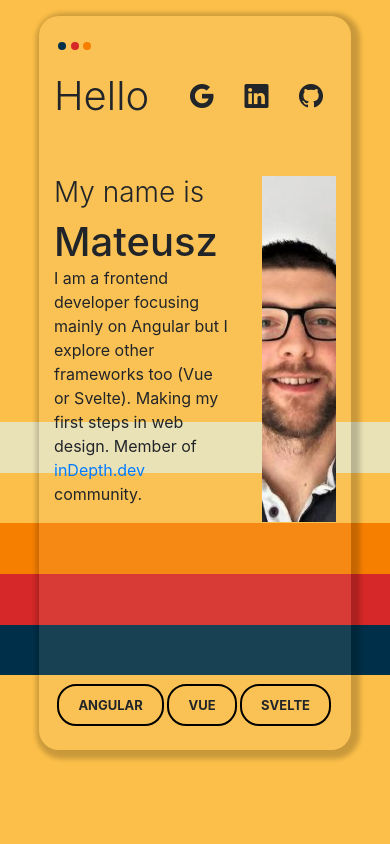
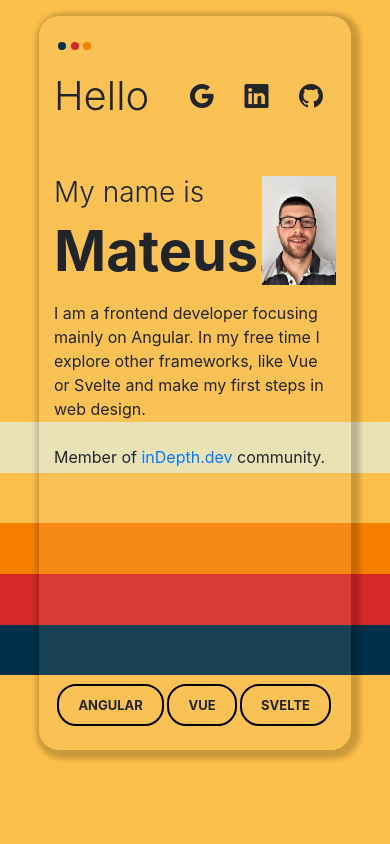
Before and after one commit to ragtam/mgk, a Svelte app: page / in a window 390 px wide. Shown: the top 844 px of the page. Built offline with nearby package versions, Linux system fonts and the light colour scheme.

Commit message:
footer updated

```diff
--- a/src/App.svelte
+++ b/src/App.svelte
@@ -1,7 +1,7 @@
 <script>
 	import '../node_modules/bootstrap/dist/css/bootstrap.min.css';
 	import '../node_modules/bootstrap-icons/font/bootstrap-icons.css';
-	import HomeScreenNew from './home-screen-new/Home-Screen-New.svelte';
+	import LandingPage from './landing-page/landing-page.svelte';
 	import MyProjectsHeader from './my-projects-header/My-Projects-Header.svelte';
 	import ProjectsList from './my-projects/Projects-List.svelte';
 	import Other from './other/other.svelte';
@@ -10,7 +10,7 @@
 </script>
 
 <div>
-	<HomeScreenNew />
+	<LandingPage />
 
 	<MyProjectsHeader />
 
--- a/src/footer/Footer.svelte
+++ b/src/footer/Footer.svelte
@@ -1,5 +1,40 @@
+<script>
+	import { onMount } from 'svelte';
+	import anime from 'animejs';
+
+	onMount(() => {
+		const animation = anime({
+			targets: '.footer > .animation-stagger > *',
+			opacity: [0, 1],
+			delay: anime.stagger(100),
+			autoplay: false,
+		});
+
+		const observer = new IntersectionObserver(
+			(entries) => {
+				entries.forEach((entry) => {
+					if (entry.isIntersecting) {
+						animation.play();
+					} else {
+					}
+				});
+			},
+			{ threshold: 0.5 }
+		);
+		const element = document.querySelector('.footer');
+		observer.observe(element);
+	});
+</script>
+
 <div class="footer">
-	<h1 class="text-muted">Footer</h1>
+	<div class="animation-stagger text-center">
+		<h1 class="h5 text-muted font-weight-light">This page was designed in Figma.</h1>
+		<h1 class="h5 text-muted font-weight-light">Then it was coded in Svelte.</h1>
+		<h1 class="h5 text-muted font-weight-light">Later Firebase took care of hosting.</h1>
+		<h1 class="h5 text-muted font-weight-light">And now you are seeing it in your favourite browser!</h1>
+		<h1 class="h5 text-muted font-weight-light">If you like it, feel free to</h1>
+		<button class="btn btn-dark text-uppercase mt-3"> reach me out</button>
+	</div>
 </div>
 
 <style>
@@ -9,5 +44,9 @@
 		box-shadow: 0px -8px 6px 1px rgb(0 0 0 / 20%);
 		min-height: 50vh;
 		background-color: #003049;
+
+		display: grid;
+		justify-content: center;
+		align-content: center;
 	}
 </style>
--- /dev/null
+++ b/src/landing-page/Landing-Page-Intro.svelte
@@ -0,0 +1,6 @@
+<div>
+	<h1 class="h2 font-weight-light d-none d-sm-block">My name is</h1>
+	<p class="display-1 mb-0 d-none d-md-block" style="margin-left: -6px;">Mateusz</p>
+	<h1 class="h3 font-weight-light d-block d-sm-none">My name is</h1>
+	<h1 class="display-4 mb-0 d-block d-md-none font-weight-bold">Mateusz</h1>
+</div>
--- a/src/home-screen-new/Home-Screen-New.svelte
+++ b/src/landing-page/Landing-Page.svelte
@@ -2,10 +2,14 @@
 	import { onMount } from 'svelte';
 	import anime from 'animejs/lib/anime.es.js';
 	import { initializeTiltElement, destroyTilt, initializeRellax, destroyRellax } from '../utils';
+	import LandingPageIntro from './Landing-Page-Intro.svelte';
 
 	let isSectionVisible = false;
 	let rellax;
 	let tiltElement;
+
+	const description = `I am a frontend developer focusing mainly on Angular. In my free time I explore other frameworks, like Vue or Svelte and make my
+						first steps in web design. <br /><br/>Member of <a href="https://indepth.dev/" target="_blank">inDepth.dev</a> community.`;
 
 	onMount(() => {
 		const entryAnimation = getEntryAnimation();
@@ -137,17 +141,18 @@
 			</div>
 			<div class="row g-0 mt-5 introduction-text">
 				<div class="col-8 col-sm-7 col-md-8 col-lg-9">
-					<h1 class="h2 font-weight-light d-none d-sm-block">My name is</h1>
-					<p class="display-1 mb-0 d-none d-sm-block">Mateusz</p>
-					<h1 class="h3 font-weight-light d-block d-sm-none">My name is</h1>
-					<h1 class="display-5 mb-0 d-block d-sm-none">Mateusz</h1>
-					<p>
-						I am a frontend developer focusing mainly on Angular but I explore other frameworks too (Vue or Svelte). Making my
-						first steps in web design. Member of <a href="https://indepth.dev/" target="_blank">inDepth.dev</a> community.
+					<LandingPageIntro />
+					<p class="d-none d-md-block">
+						{@html description}
 					</p>
 				</div>
 				<div class="col-4 col-sm-5 col-md-4 col-lg-3 d-flex justify-content-center">
 					<img src="/assets/avatar.jfif" alt="avatar" />
+				</div>
+				<div class="col-12 d-block d-md-none mt-3">
+					<p>
+						{@html description}
+					</p>
 				</div>
 			</div>
 		</div>
```
